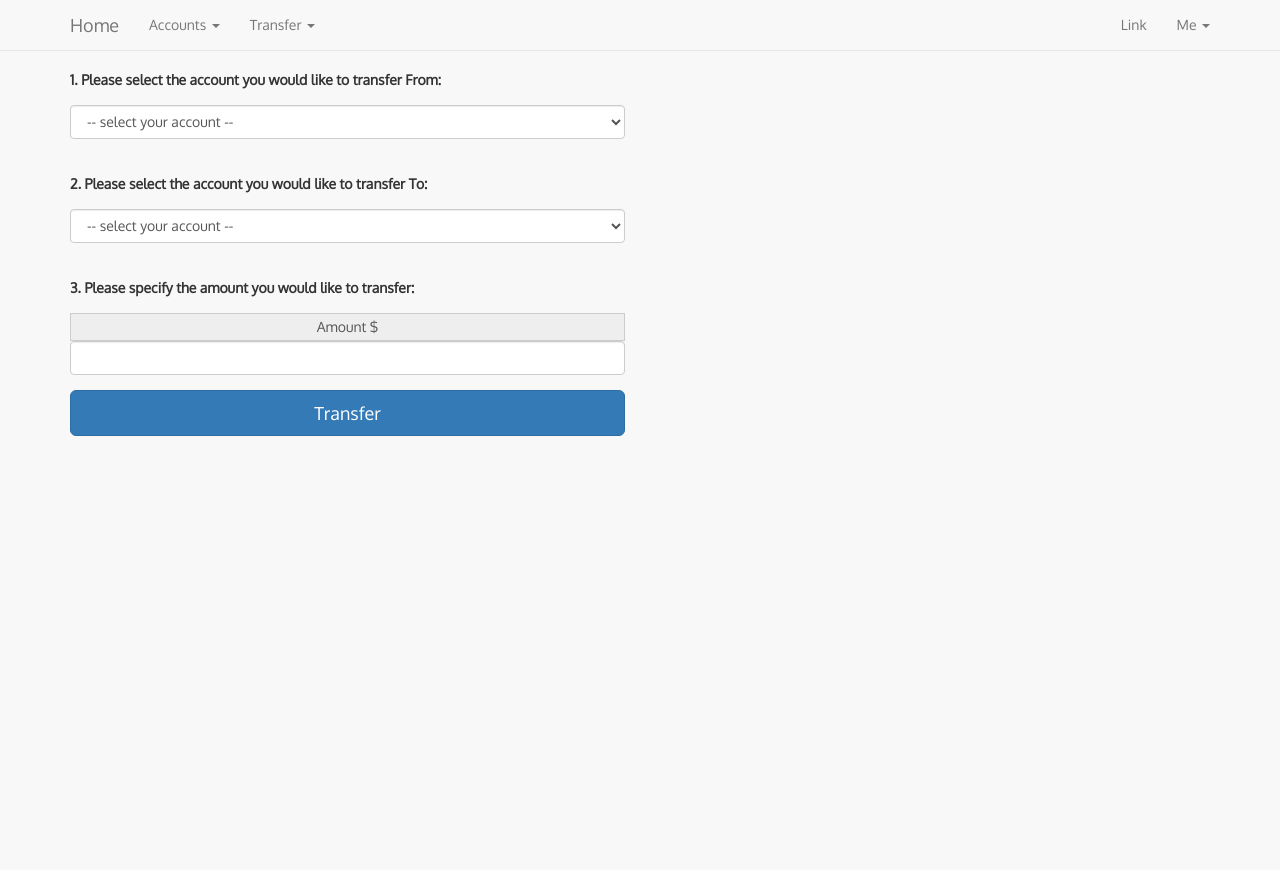
After one commit to raydeng83/OnlineBanking, a Spring Boot app: page /transfer/betweenAccounts in a window 1280 px wide. The commit adds this page. Run offline with Spring Boot 4, Linux system fonts and the light colour scheme; a user stored in the database is signed in; some of the project's set-up classes (security, data sources, template engines, error pages and the like) are left out, and stand-ins take their place; some libraries are stand-ins or nearby versions.

Commit message:
adding between accounts transfer

```diff
--- /dev/null
+++ b/UserFront/src/main/java/com/userfront/controller/TransferController.java
@@ -0,0 +1,54 @@
+package com.userfront.controller;
+
+import com.userfront.domain.PrimaryAccount;
+import com.userfront.domain.SavingsAccount;
+import com.userfront.domain.User;
+import com.userfront.service.TransactionService;
+import com.userfront.service.UserService;
+import org.springframework.beans.factory.annotation.Autowired;
+import org.springframework.stereotype.Controller;
+import org.springframework.ui.Model;
+import org.springframework.web.bind.annotation.ModelAttribute;
+import org.springframework.web.bind.annotation.RequestMapping;
+import org.springframework.web.bind.annotation.RequestMethod;
+
+import java.security.Principal;
+
+/**
+ * Created by z00382545 on 10/21/16.
+ */
+
+@Controller
+@RequestMapping("/transfer")
+public class TransferController {
+
+    @Autowired
+    private TransactionService transactionService;
+
+    @Autowired
+    private UserService userService;
+
+    @RequestMapping(value = "/betweenAccounts", method = RequestMethod.GET)
+    public String betweenAccounts(Model model) {
+        model.addAttribute("transferFrom", "");
+        model.addAttribute("transferTo", "");
+        model.addAttribute("amount", "");
+
+        return "betweenAccounts";
+    }
+
+    @RequestMapping(value = "/betweenAccounts", method = RequestMethod.POST)
+    public String betweenAccountsPost(
+            @ModelAttribute("transferFrom") String transferFrom,
+            @ModelAttribute("transferTo") String transferTo,
+            @ModelAttribute("amount") String amount,
+            Principal principal
+    ) throws Exception {
+        User user = userService.findByUsername(principal.getName());
+        PrimaryAccount primaryAccount = user.getPrimaryAccount();
+        SavingsAccount savingsAccount = user.getSavingsAccount();
+        transactionService.betweenAccountsTransfer(transferFrom, transferTo, amount, primaryAccount, savingsAccount);
+
+        return "redirect:/userFront";
+    }
+}
--- a/UserFront/src/main/java/com/userfront/service/TransactionService.java
+++ b/UserFront/src/main/java/com/userfront/service/TransactionService.java
@@ -1,6 +1,8 @@
 package com.userfront.service;
 
+import com.userfront.domain.PrimaryAccount;
 import com.userfront.domain.PrimaryTransaction;
+import com.userfront.domain.SavingsAccount;
 import com.userfront.domain.SavingsTransaction;
 
 import java.util.List;
@@ -16,4 +18,6 @@ public interface TransactionService {
     void savePrimaryDepositTransaction(PrimaryTransaction primaryTransaction);
 
     void saveSavingsDepositTransaction(SavingsTransaction savingsTransaction);
+
+    void betweenAccountsTransfer(String transferFrom, String transferTo, String amount, PrimaryAccount primaryAccount, SavingsAccount savingsAccount) throws Exception;
 }
--- /dev/null
+++ b/UserFront/src/main/resources/templates/betweenAccounts.html
@@ -0,0 +1,53 @@
+<!DOCTYPE html>
+<html lang="en" xmlns:th="http://www.w3.org/1999/xhtml">
+<head th:replace="common/header :: common-header"/>
+<body roleId="page-top" data-spy="scroll" data-target=".navbar-fixed-top">
+<head th:replace="common/header :: navbar"/>
+<div class="container main">
+    <div class="row">
+        <div class="col-md-6">
+            <form th:action="@{/transfer/betweenAccounts}" method="post">
+                <div class="form-group" >
+                    <label for="transferFrom">1. Please select the account you would like to transfer From:</label>
+                    <select class="form-control" th:value="${transferFrom}" name="transferFrom" id="transferFrom" required="required">
+                        <option disabled="disabled" selected="selected"> -- select your account -- </option>
+                        <option>Primary</option>
+                        <option>Savings</option>
+                    </select>
+                    <br />
+                </div>
+
+                <div class="form-group" >
+                    <label for="transferTo">2. Please select the account you would like to transfer To:</label>
+                    <select class="form-control" th:value="${transferTo}" name="transferTo" id="transferTo" required="required">
+                        <option disabled="disabled" selected="selected"> -- select your account -- </option>
+                        <option>Primary</option>
+                        <option>Savings</option>
+                    </select>
+                    <br />
+                </div>
+
+                <div class="form-group">
+                    <label>3. Please specify the amount you would like to transfer: </label>
+                    <span class="input-group-addon">Amount $</span>
+                    <input th:value="${amount}" type="text" name="amount" id="amount" class="form-control" aria-label="Amount (to the nearest dollar)"/>
+                </div>
+
+                <input type="hidden"
+                       name="${_csrf.parameterName}"
+                       value="${_csrf.token}"/>
+
+                <button class="btn btn-lg btn-primary btn-block" type="submit">Transfer</button>
+            </form>
+
+            <div class="col-md-6">
+            </div>
+        </div>
+    </div>
+</div>
+
+
+<div th:replace="common/header :: body-bottom-scripts"/>
+
+</body>
+</html>
--- a/UserFront/src/main/resources/templates/common/header.html
+++ b/UserFront/src/main/resources/templates/common/header.html
@@ -55,9 +55,10 @@
                 <li class="dropdown">
                     <a href="#" class="dropdown-toggle" data-toggle="dropdown" role="button" aria-haspopup="true" aria-expanded="false">Transfer <span class="caret"></span></a>
                     <ul class="dropdown-menu">
-                        <li><a href="#">Between Accounts</a></li>
+                        <li><a th:href="@{/transfer/betweenAccounts}">Between Accounts</a></li>
+                        <li><a href="#">To Someone Else</a></li>
                         <li role="separator" class="divider"></li>
-                        <li><a href="#">To Someone Else</a></li>
+                        <li><a href="#">Add/Edit Recipient</a></li>
                     </ul>
                 </li>
             </ul>
```
Also changed, not shown: UserFront/src/main/java/com/userfront/domain/Account.java (added, +7 -0 lines), UserFront/src/main/java/com/userfront/domain/PrimaryAccount.java (+5 -5 lines), UserFront/src/main/java/com/userfront/domain/SavingsAccount.java (+5 -5 lines), UserFront/src/main/java/com/userfront/service/impl/TransactionServiceImpl.java (+27 -0 lines).
